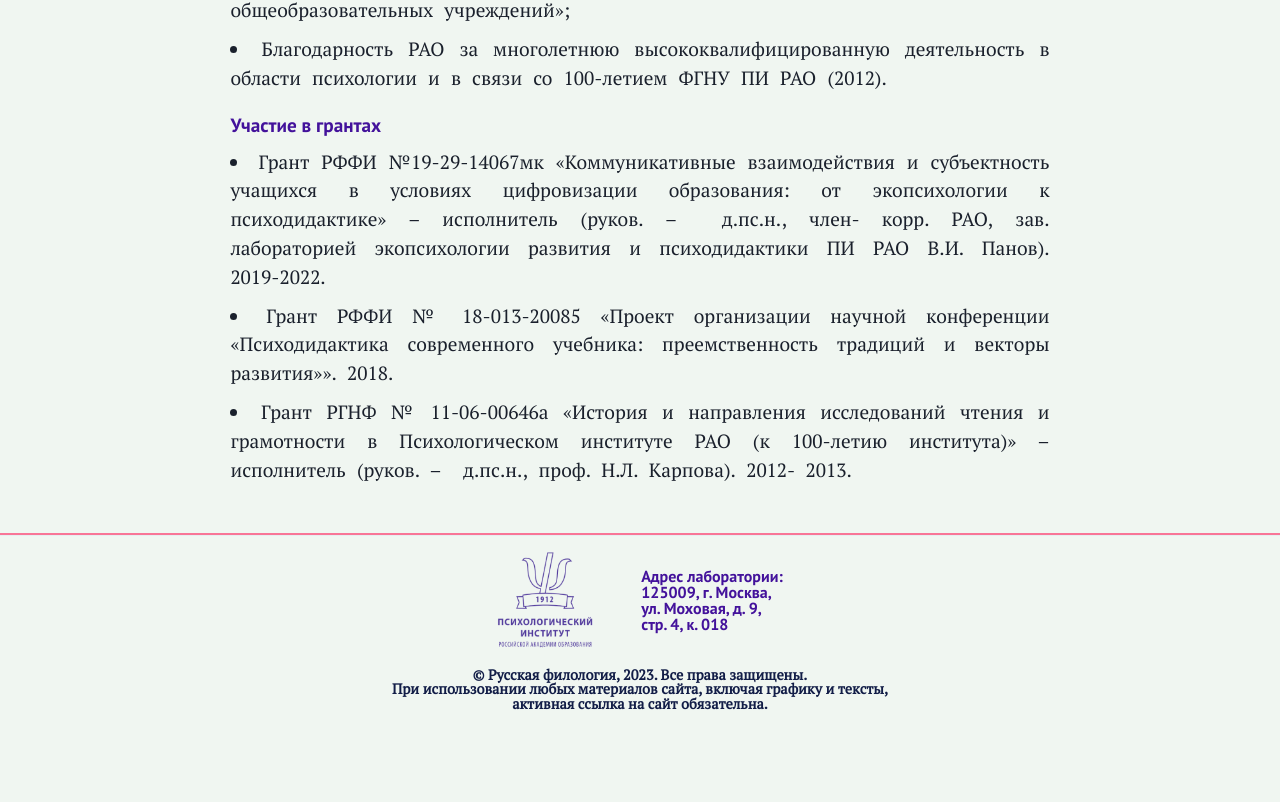
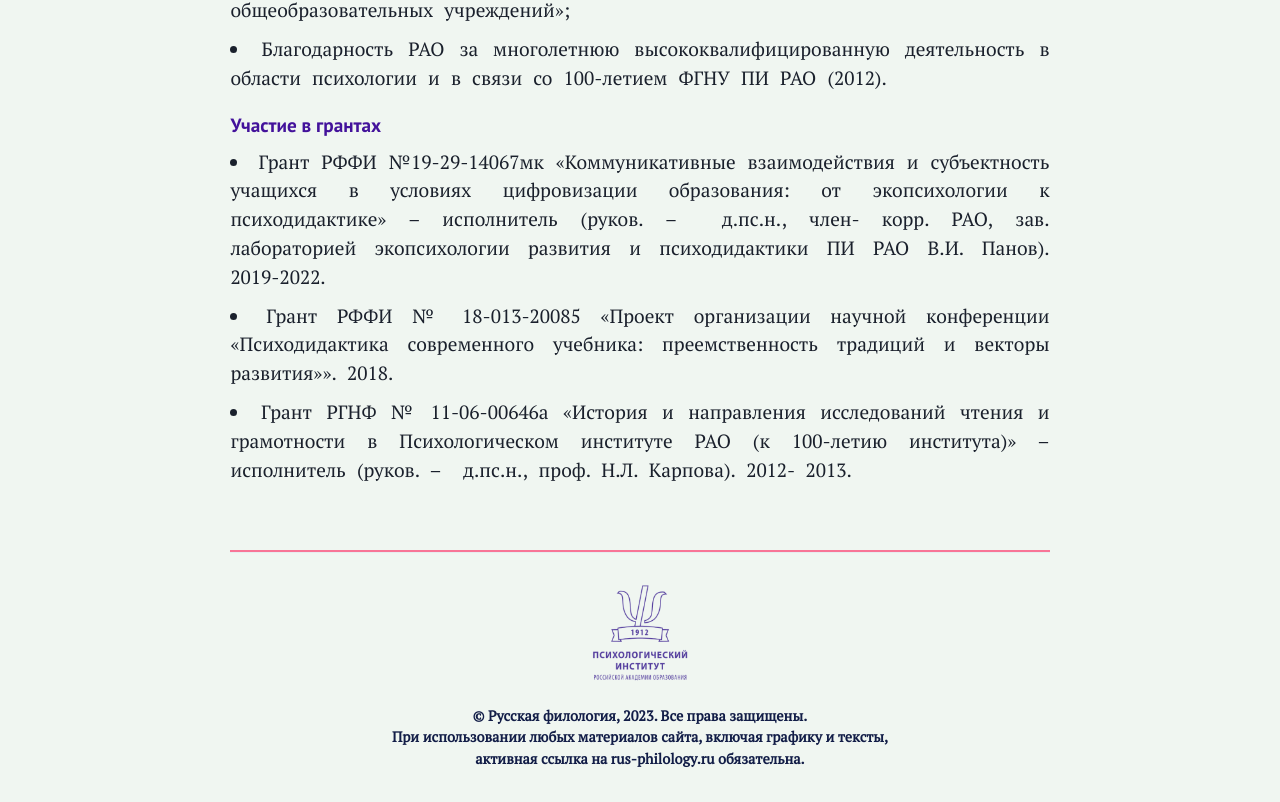
Before and after one commit to SofyaBorisenko/Russian-Philology, a React (Create React App) app: page /staff in a window 1280 px wide. Shown: the part 4469-5271 px from the top of the page. Before the commit the page ends 5196 px from the top, so only its background shows below. Built offline with nearby package versions, Linux system fonts and the light colour scheme.

Commit message:
modified footer styles, deleted address from footer

```diff
--- a/src/components/layout/Footer.jsx
+++ b/src/components/layout/Footer.jsx
@@ -1,29 +1,42 @@
-import './Footer.scss';
-import { Divider } from "@chakra-ui/react";
+import { Divider, Image, VStack, Text } from '@chakra-ui/react';
 import logo3 from './assets/logo3.png';
 
 const Footer = () => {
   return (
-        <footer>
-          <Divider
-            orientation='horizontal'
-            style={{ width: '100%', height: '1.5px', background: '#FE205A', marginTop: '15px' }}
-          />
-          <div className="footer-top">
-            <img src={logo3} alt="Логотип ПИ РАО" className="logo3" />
-            <div className="footer-right">
-              <p>Адрес лаборатории:<br />
-              125009, г. Москва,<br />
-              ул. Моховая, д. 9,<br />
-              стр. 4, к. 018</p>
-            </div>
-          </div>
-          <div className="footer-bottom">
-            <p>© Русская филология, 2023. Все права защищены.<br />
-              При использовании любых материалов сайта, включая графику и тексты, <br />
-              активная ссылка на сайт обязательна.</p>
-          </div>
-        </footer>
+    <footer style={{ backgroundColor: '#f0f6f1' }}>
+      <Divider
+        orientation='horizontal'
+        width={['100%', null, '80vw', '64vw']}
+        height='1.5px'
+        background='#FE205A'
+        mx={['none', null, '10vw', '18vw']}
+        mt={['1rem', '1.5rem', null, '2rem']}
+      />
+      <VStack py={['0.5rem', '0.625rem', '0.75rem', '1rem', '2rem']}>
+        <Image
+          src={logo3}
+          alt='Логотип ПИ РАО'
+          maxW={['4rem', '5rem', '5.25rem', '5.5rem', '6rem']}
+          h='auto'
+          flexShrink='0'
+        />
+        <Text
+          color='#121d47'
+          align='center'
+          pt={['0.5rem', null, '0.75rem', null, '1rem']}
+          fontFamily='PT Serif'
+          fontStyle='normal'
+          fontWeight='700'
+          fontSize={['0.625rem', null, '0.725rem', '0.8rem', '0.9rem']}
+        >
+          © Русская филология, 2023. Все права защищены.
+          <br />
+          При использовании любых материалов сайта, включая графику и тексты,{' '}
+          <br />
+          активная ссылка на rus-philology.ru обязательна.
+        </Text>
+      </VStack>
+    </footer>
   );
 };
 export default Footer;
```
